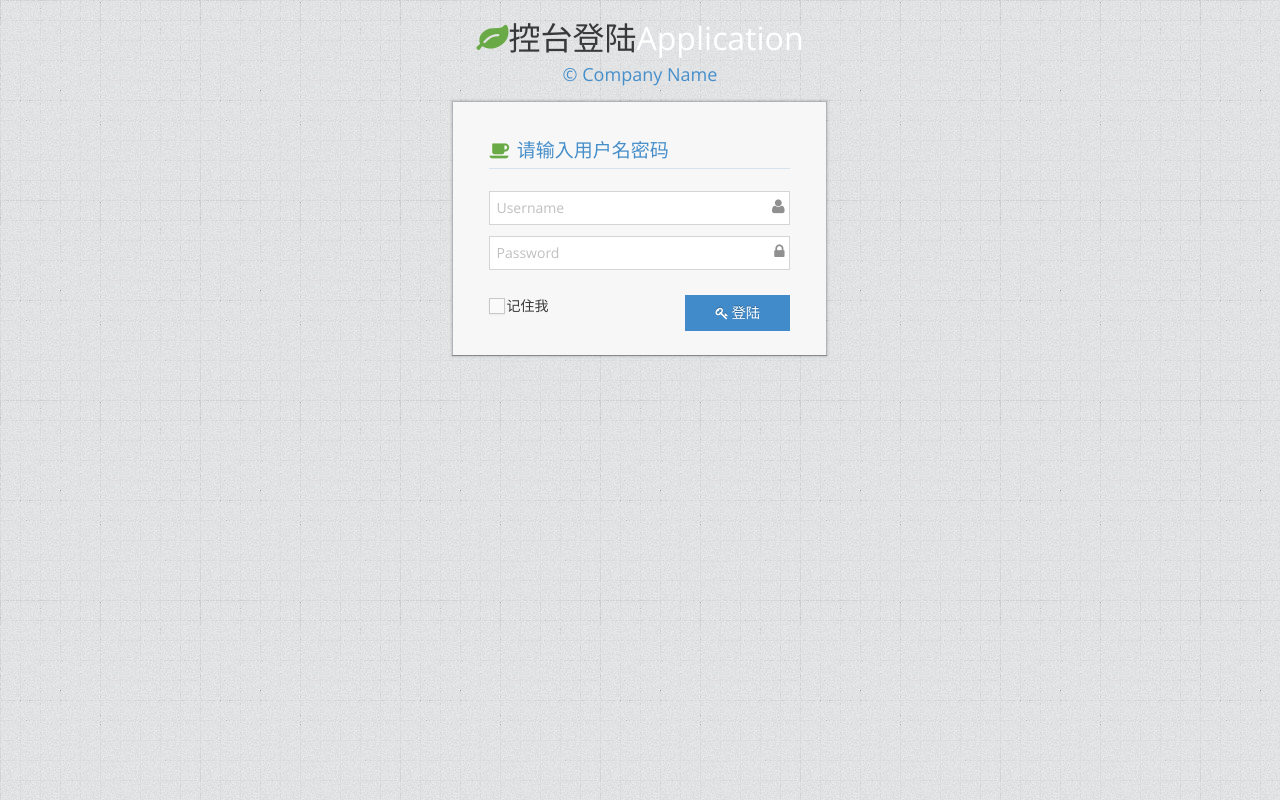
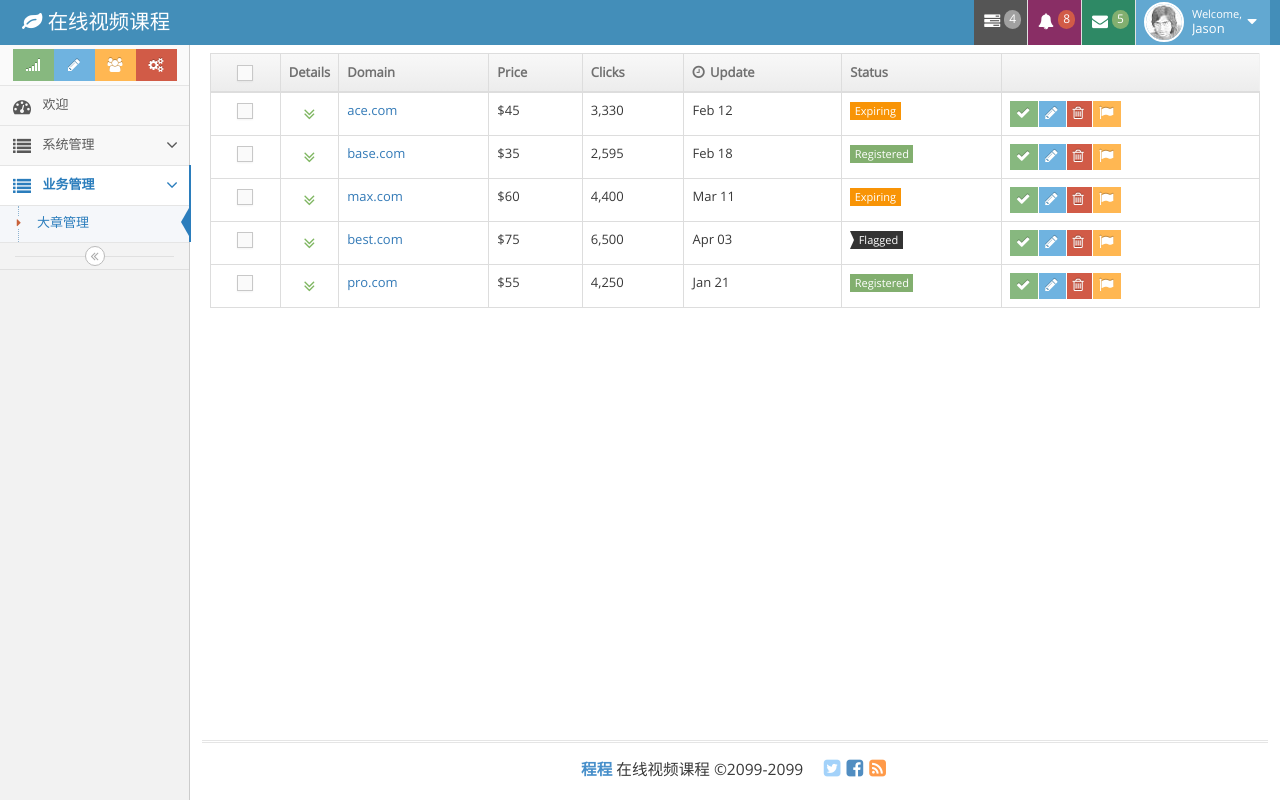
Before and after one commit to uestcwhc/onlinecourse, a Vue app in the folder admin/: page /admin/business/chapter in a window 1280 px wide. Before the commit this address led to /login. Built offline with nearby package versions, Linux system fonts and the light colour scheme.

Commit message:
1. 点击sidebar菜单实现页面跳转并增加激活样式

```diff
--- a/admin/src/router.js
+++ b/admin/src/router.js
@@ -22,7 +22,7 @@
             path: 'welcome',
             component: Welcome,
         },{
-            path: 'chapter',
+            path: 'business/chapter',
             component: Chapter,}]
     }]
 })
--- a/admin/src/views/admin.vue
+++ b/admin/src/views/admin.vue
@@ -356,16 +356,16 @@
         </div><!-- /.sidebar-shortcuts -->
 
         <ul class="nav nav-list">
-          <li class="">
-            <a href="index.html">
+          <li class="" id = "welcome-sidebar">
+            <router-link to="/admin/welcome">
               <i class="menu-icon fa fa-tachometer"></i>
               <span class="menu-text"> 欢迎 </span>
-            </a>
+            </router-link>
 
             <b class="arrow"></b>
           </li>
 
-          <li class="active open">
+          <li class="">
             <a href="#" class="dropdown-toggle">
               <i class="menu-icon fa fa-list"></i>
               <span class="menu-text"> 系统管理 </span>
@@ -395,7 +395,29 @@
               </li>
             </ul>
           </li>
+          <li class="active open">
+            <a href="#" class="dropdown-toggle">
+              <i class="menu-icon fa fa-list"></i>
+              <span class="menu-text"> 业务管理 </span>
 
+              <b class="arrow fa fa-angle-down"></b>
+            </a>
+
+            <b class="arrow"></b>
+
+            <ul class="submenu">
+              <li class="active" id="business-chapter-sidebar">
+                <router-link to="/admin/business/chapter">
+                  <i class="menu-icon fa fa-caret-right"></i>
+                  大章管理
+                </router-link>
+
+                <b class="arrow"></b>
+              </li>
+
+
+            </ul>
+          </li>
 
         </ul><!-- /.nav-list -->
 
@@ -467,6 +489,24 @@
     methods:{
       login(){
         this.$router.push("/admin")
+      },
+
+      /**
+       * 菜单激活样式，id是当前点击的菜单的id
+       * @param id
+       */
+      activeSidebar: function (id) {
+        // 兄弟菜单去掉active样式，自身增加active样式
+        $("#" + id).siblings().removeClass("active");
+        $("#" + id).siblings().find("li").removeClass("active");
+        $("#" + id).addClass("active");
+
+        // 如果有父菜单，父菜单的兄弟菜单去掉open active，父菜单增加open active
+        let parentLi = $("#" + id).parents("li");
+        if (parentLi) {
+          parentLi.siblings().removeClass("open active");
+          parentLi.addClass("open active");
+        }
       }
     }
   }
--- a/admin/src/views/admin/chapter.vue
+++ b/admin/src/views/admin/chapter.vue
@@ -971,3 +971,15 @@
     </tbody>
   </table>
 </template>
+
+<script>
+  export default {
+    name: "chapter",
+    mounted:function(){
+      this.$parent.activeSidebar("business-chapter-sidebar");
+    },
+    methods:{
+
+    }
+  }
+</script>
--- a/admin/src/views/admin/welcome.vue
+++ b/admin/src/views/admin/welcome.vue
@@ -3,3 +3,16 @@
     <h1>您好 欢迎进入控台</h1>
   </div>
 </template>
+
+
+<script>
+  export default {
+    name: "welcome",
+    mounted:function(){
+      this.$parent.activeSidebar("welcome-sidebar");
+    },
+    methods:{
+
+    }
+  }
+</script>
```
Also changed, not shown: 2 other files (tests, documents, lock files or other folders).
